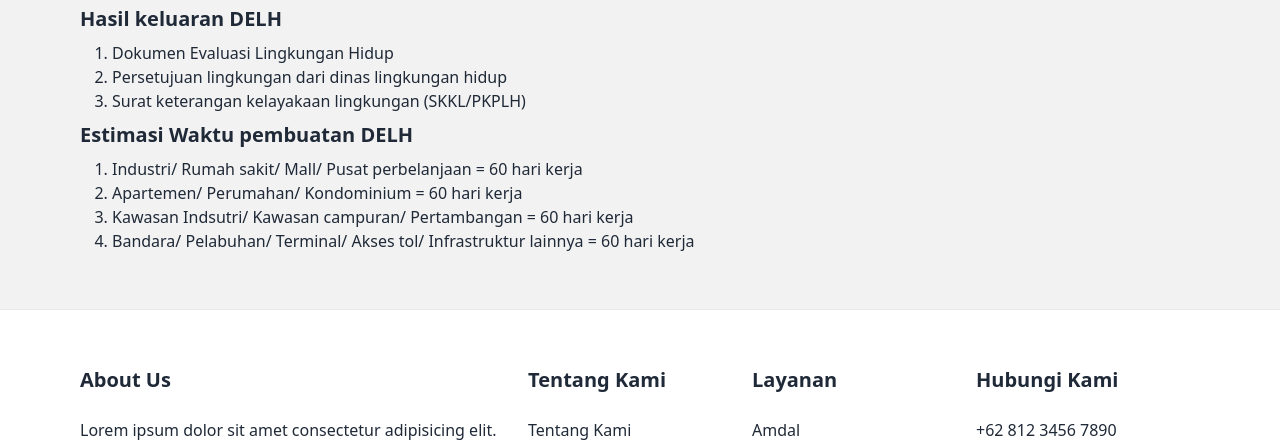
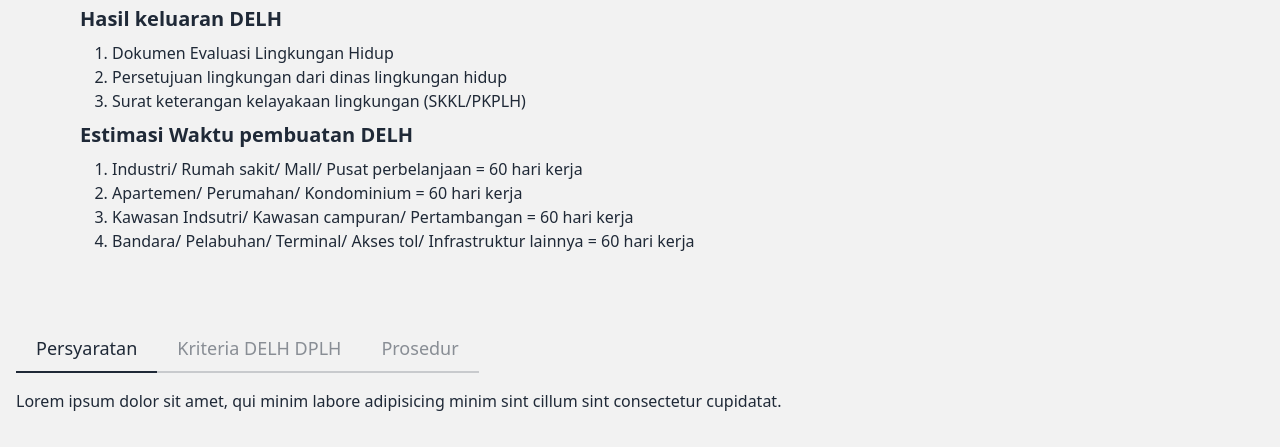
Before and after one commit to estaesta/naztamabumiraya, a website: page public/pelayanan-delh.html in a window 1280 px wide. Shown: the part 967-1414 px from the top of the page. Drawn offline with nearby package versions, Linux system fonts and the light colour scheme.

Commit message:
feat(delh): add 2st section tabs

```diff
--- a/public/pelayanan-delh.html
+++ b/public/pelayanan-delh.html
@@ -175,6 +175,59 @@
       </ol>
     </div>
 
+    <!-- 2nd section tabs -->
+    <div
+      class="container mx-auto p-4 my-10 max-w-7xl"
+      x-data="{ activeTab: 1 }"
+    >
+      <div class="tabs">
+        <a
+          class="tab tab-lg tab-bordered transition-all"
+          @click.prevent="activeTab = 1"
+          :class="{ 'tab-active': activeTab === 1 }"
+          href="#tab1"
+          >Persyaratan</a
+        >
+        <a
+          class="tab tab-lg tab-bordered transition-all"
+          @click.prevent="activeTab = 2"
+          :class="{ 'tab-active': activeTab === 2 }"
+          href="#tab2"
+          >Kriteria DELH DPLH</a
+        >
+        <a
+          class="tab tab-lg tab-bordered transition-all"
+          @click.prevent="activeTab = 3 "
+          :class="{ 'tab-active': activeTab === 3 }"
+          href="#tab3"
+          >Prosedur</a
+        >
+      </div>
+      <div class="w-full pt-4">
+        <div x-show="activeTab === 1" >
+          Lorem ipsum dolor sit amet, qui minim labore adipisicing minim sint
+          cillum sint consectetur cupidatat.
+        </div>
+        <div x-show="activeTab === 2" >
+          Lorem ipsum dolor sit amet, officia excepteur ex fugiat reprehenderit
+          enim labore culpa sint ad nisi Lorem pariatur mollit ex esse
+          exercitation amet. Nisi anim cupidatat excepteur officia.
+          Reprehenderit nostrud nostrud ipsum Lorem est aliquip amet voluptate
+          voluptate dolor minim nulla est proident. Nostrud officia pariatur ut
+          officia. Sit irure elit esse ea nulla sunt ex occaecat reprehenderit
+          commodo officia dolor Lorem duis laboris cupidatat officia voluptate.
+          Culpa proident adipisicing id nulla nisi laboris ex in Lorem sunt duis
+          officia eiusmod. Aliqua reprehenderit commodo ex non excepteur duis
+          sunt velit enim. Voluptate laboris sint cupidatat ullamco ut ea
+          consectetur et est culpa et culpa duis.
+        </div>
+        <div x-show="activeTab === 3" >
+          Lorem ipsum dolor sit amet, qui minim labore adipisicing minim sint
+          cillum sint consectetur cupidatat.
+        </div>
+      </div>
+    </div>
+
     <!-- footer -->
     <footer class="bg-base-100">
       <hr />
```
